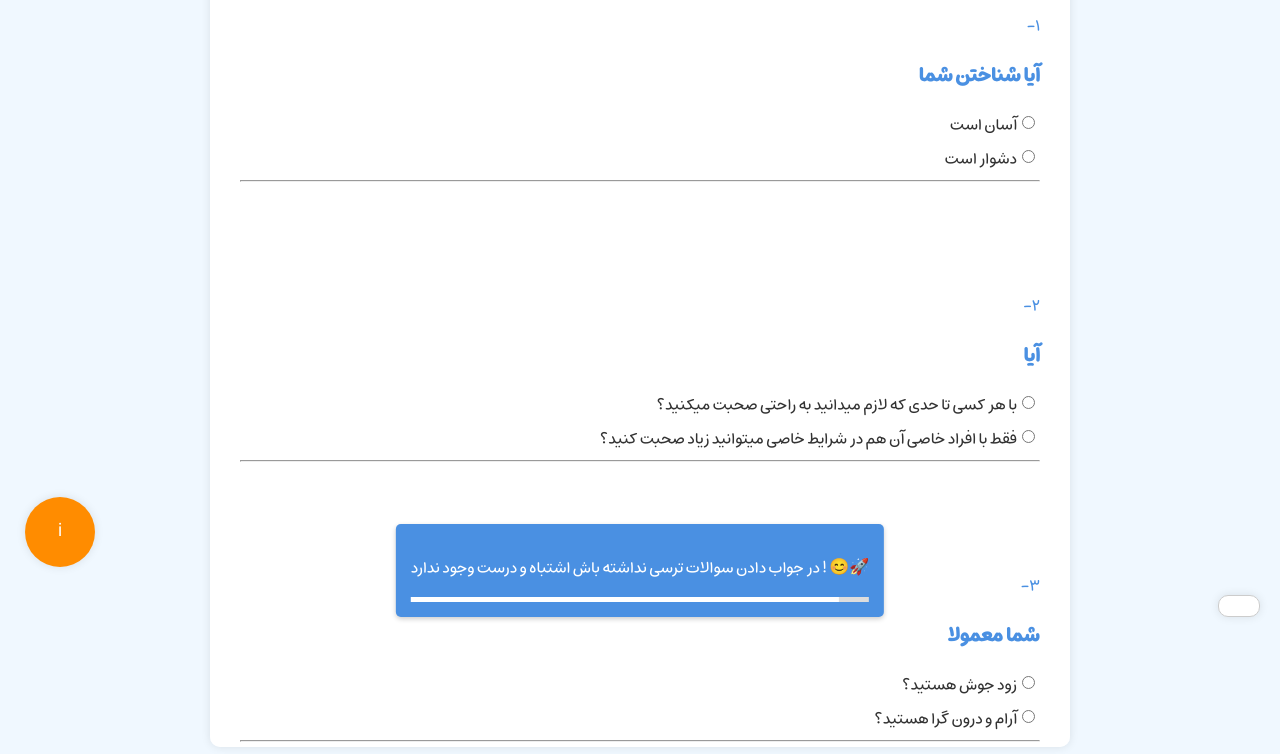
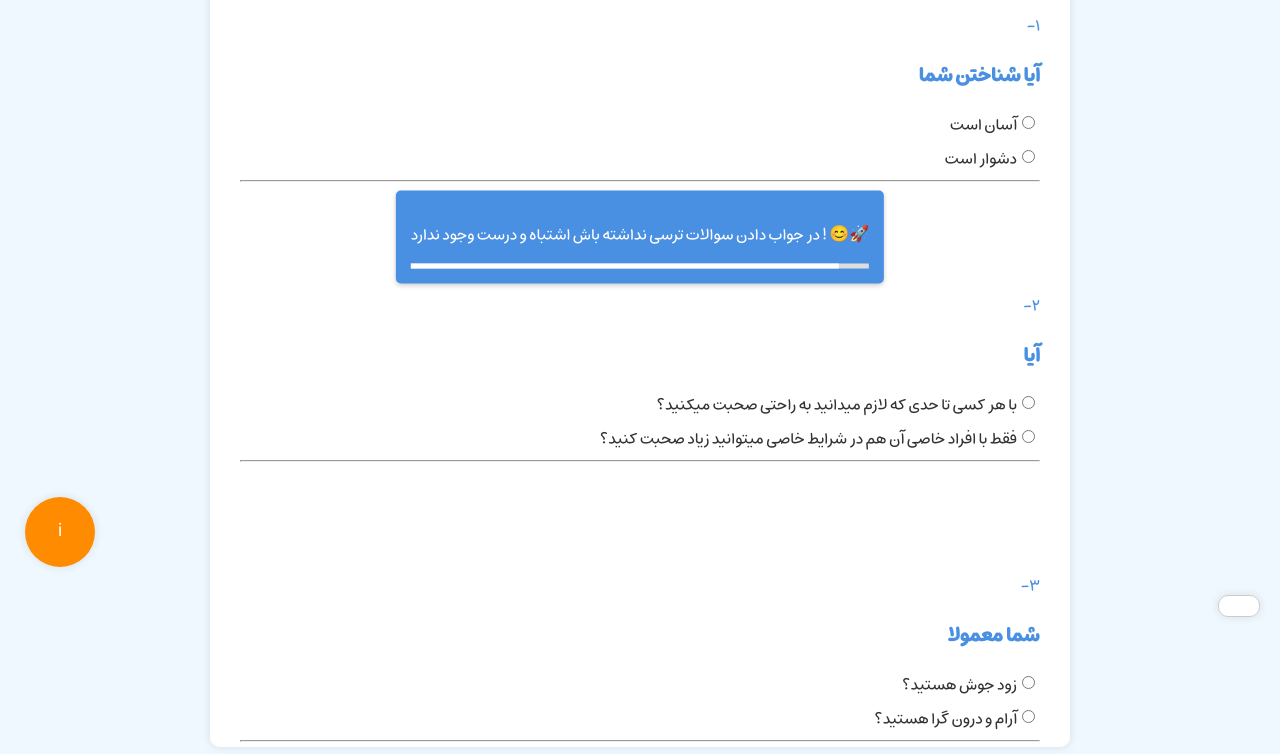
Before and after one commit to rojcode/MBTI, a plain HTML site: page index.html in a window 1280 px wide. Both pictures are taken after a click on the button "شروع آزمون". Shown: the part 163-917 px from the top of the page. Drawn offline with Linux system fonts and the light colour scheme.

Commit message:
Update style.css

```diff
--- a/style.css
+++ b/style.css
@@ -230,12 +230,12 @@ body {
 
 
 
- /* Toast Style */
- .toast-container {
+/* Toast Style */
+.toast-container {
   position: fixed;
-  bottom: 20px;
+  top: 50%;
   left: 50%;
-  transform: translateX(-50%);
+  transform: translate(-50%, -50%);
   background-color: #4a90e2; /* آبی تیره */
   color: #fff;
   padding: 15px;
```
